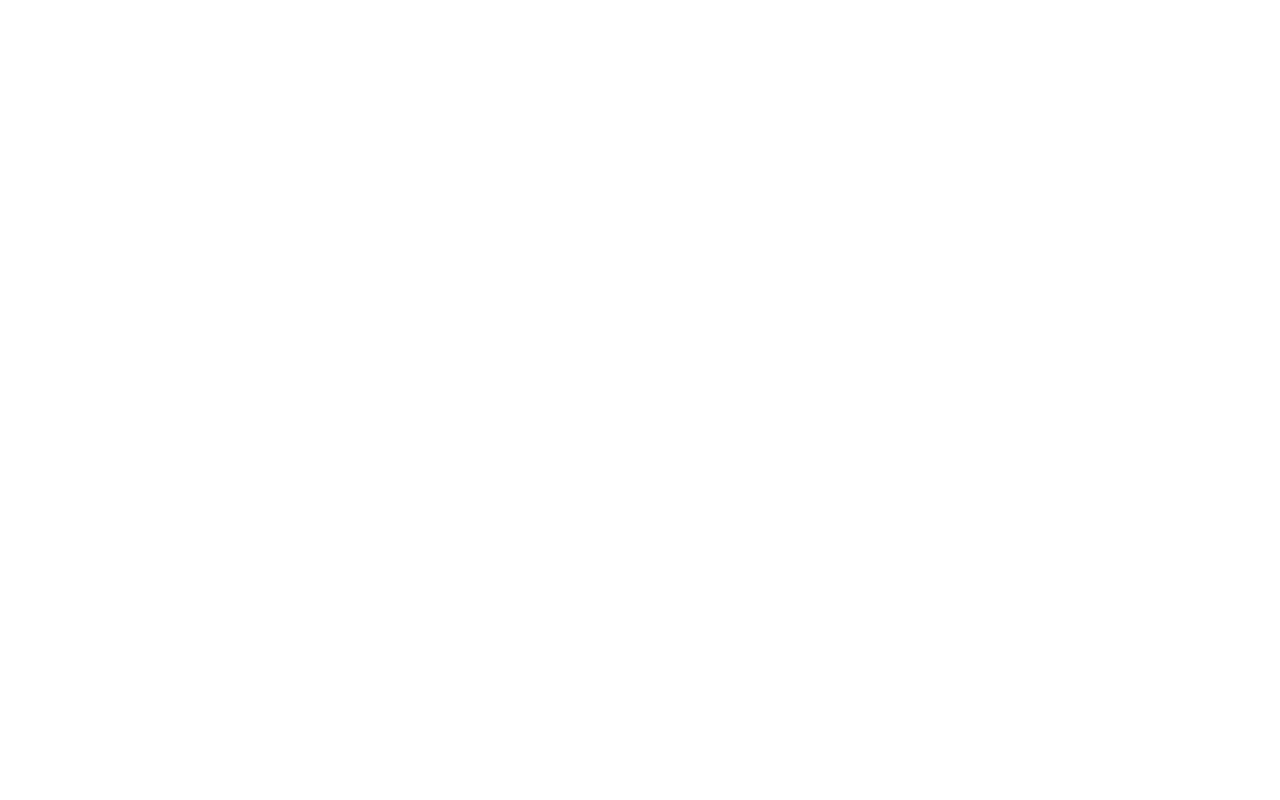
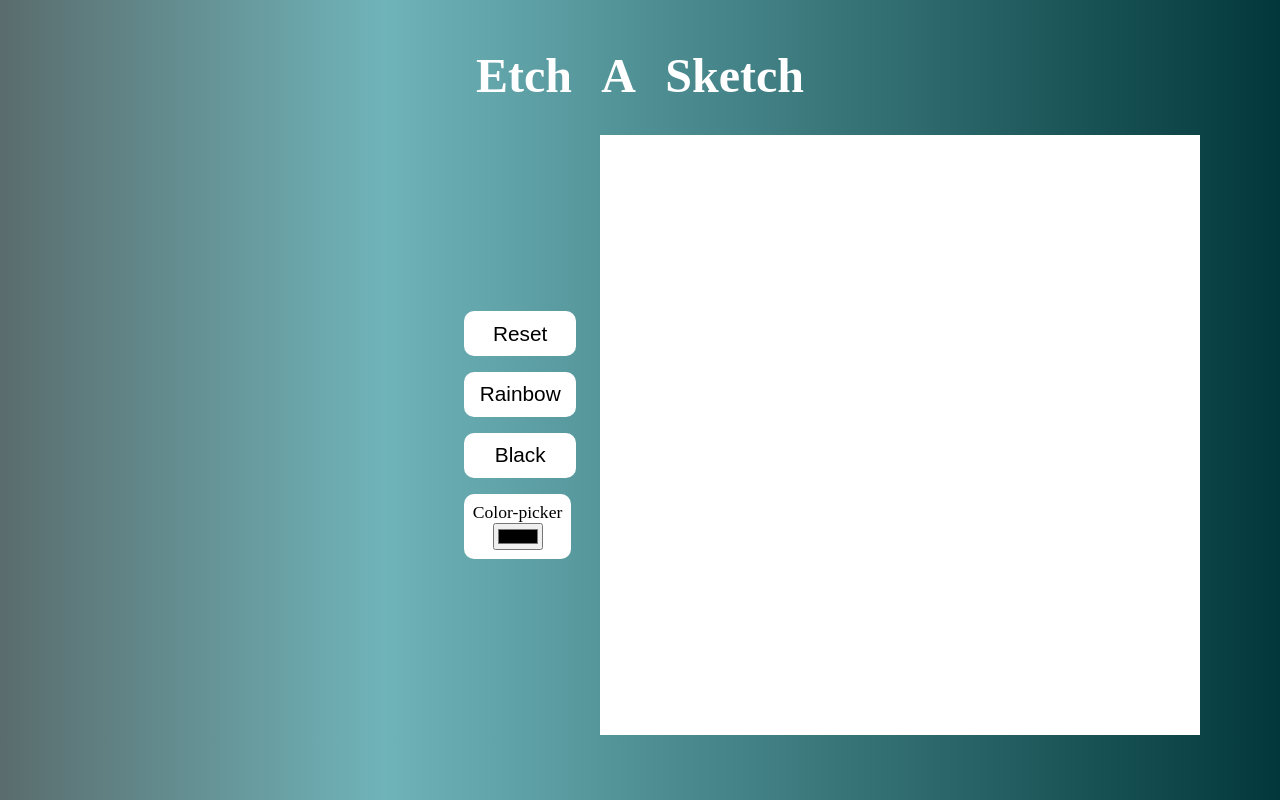
Before and after one commit to abdulhasibn/Etch_a_Sketch, a plain HTML site: page index.html in a window 1280 px wide. Drawn offline with Linux system fonts and the light colour scheme; a web font is replaced by a local one.

Commit message:
Complete page layout and styling

```diff
--- a/index.html
+++ b/index.html
@@ -5,9 +5,24 @@
     <meta name="viewport" content="width=device-width, initial-scale=1.0">
     <title>Etch A Sketch</title>
     <link rel="stylesheet" href="styles.css">
-    <script src="script.js"></script>
+    <script src="script.js" defer></script>
+    <link rel="preconnect" href="https://fonts.googleapis.com">
+    <link rel="preconnect" href="https://fonts.gstatic.com" crossorigin>
+    <link href="https://fonts.googleapis.com/css2?family=Gulzar&display=swap" rel="stylesheet">
 </head>
 <body>
-
+    <div class="heading"><h1>Etch A Sketch</h1></div>
+    <div class="hero" id="hero">
+        <div class="controls" id="controls">
+            <button class="btns" id="reset">Reset</button>
+            <button class="btns" id="rainbow">Rainbow</button>
+            <button class="btns" id="black">Black</button>
+            <label for="" class="color_picker_label btns">
+                Color-picker
+                <input type="color" class="color_picker" name="color-picker" id="color">
+            </label>
+        </div>
+        <div class="canvas" id="canvas"></div>
+    </div>
 </body>
 </html>
--- a/script.js
+++ b/script.js
@@ -0,0 +1,28 @@
+const canvas = document.querySelector("#canvas");
+let rows = document.querySelectorAll(".row");
+let cells = document.querySelectorAll(".cell");
+
+makeGrids();
+
+function makeGrids(){
+    makeRows(16);
+    makeCells(16);
+}
+function makeRows(rowNum){
+    for (let i = 0; i < rowNum; i++){
+        let row = document.createElement('div');
+        canvas.appendChild(row).className = "row";
+        console.log("works");
+
+    };
+};
+
+function makeCells(colNum){
+    for (let i = 0; i < rows.length; i++){
+        for (let j = 0; j < colNum; j++){
+            let col = document.createElement('div');
+            rows[j].appendChild(col).className = "cell";
+            console.log("Works");
+        };
+    };
+};
--- a/styles.css
+++ b/styles.css
@@ -3,3 +3,62 @@
 *::after{
     box-sizing: border-box;
 }
+body{
+    background-image: linear-gradient(90deg, rgb(90, 108, 109),  rgb(111, 180, 185) 30% , rgb(2, 56, 59));
+    font-family: 'Gulzar', serif;
+}
+h1{
+    text-align: center;
+    font-size: 3rem;
+    color: white;
+    margin-top: 1em;
+    word-spacing: 20px;
+}
+.btns{
+    border: 0;
+    font-size: 1.3rem;
+    padding: .5em;
+    border-radius: 10px;
+    background-color: white;
+}
+.btns:hover{
+    cursor: pointer;
+    transform: scale(1.2);
+}
+.hero{
+    display: flex;
+    align-items: center;
+    margin-left: 27em;
+}
+.controls{
+    display: flex;
+    flex-direction: column;
+    gap: 1em;
+    padding: 1.5em;
+}
+.canvas{
+    width: 600px;
+    height: 600px;
+    background-color: white;
+}
+.color_picker{
+    margin: 0 auto;
+    display: block;
+}
+.color_picker:hover{
+    cursor: pointer;
+}
+.color_picker_label{
+    font-size: 1.1rem;
+    background-color: white;
+    border-radius: 10px;
+    padding: .5em;
+    margin-right: .3em;
+    display: block;
+}
+.cells{
+    min-width: 20px;
+    min-height: 20px;
+    display: inline-block;
+    border: 1px solid black;
+}
```
